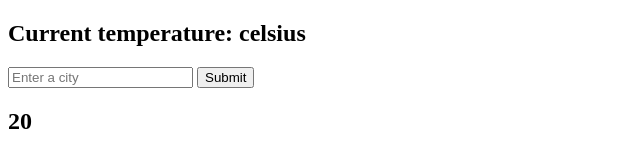
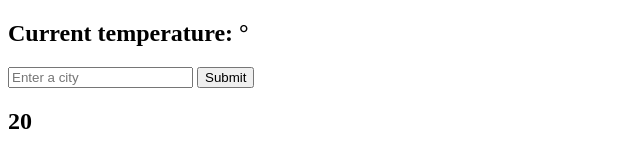
Before and after one commit to Kittaru87/thermostat, a plain HTML site: page index.html in a window 1280 px wide. Shown: the top 153 px of the page, without its empty margins (0-640 px from the left). Drawn offline with nearby package versions, Linux system fonts and the light colour scheme; no server answers.

Commit message:
degrees symbol added

```diff
--- a/index.html
+++ b/index.html
@@ -6,7 +6,7 @@
   </head>
   <body>
     <section>
-      <h1>Current temperature: <span id="current-temperature"></span> celsius</h1>
+      <h1>Current temperature: <span id="current-temperature"></span>°</h1>
       <form id="select-city">
         <input id="current-city" type="text" placeholder="Enter a city"></input>
         <input type="submit"></input>
```
